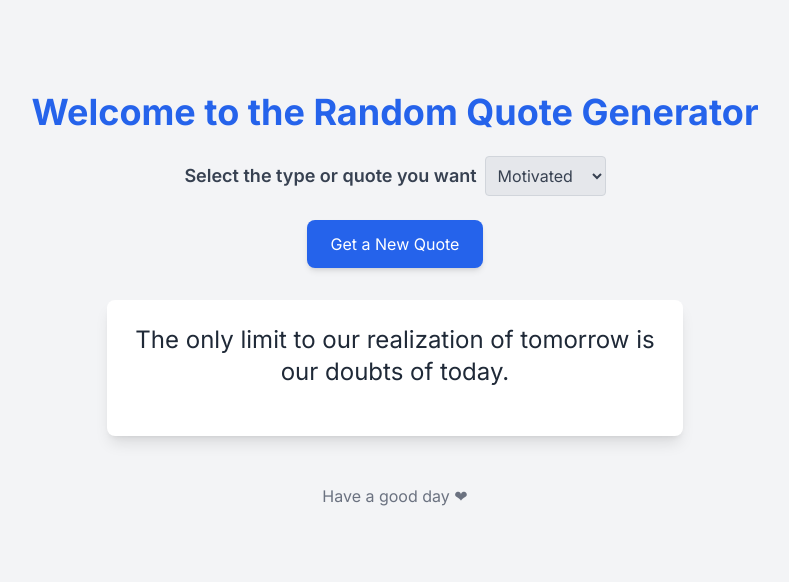
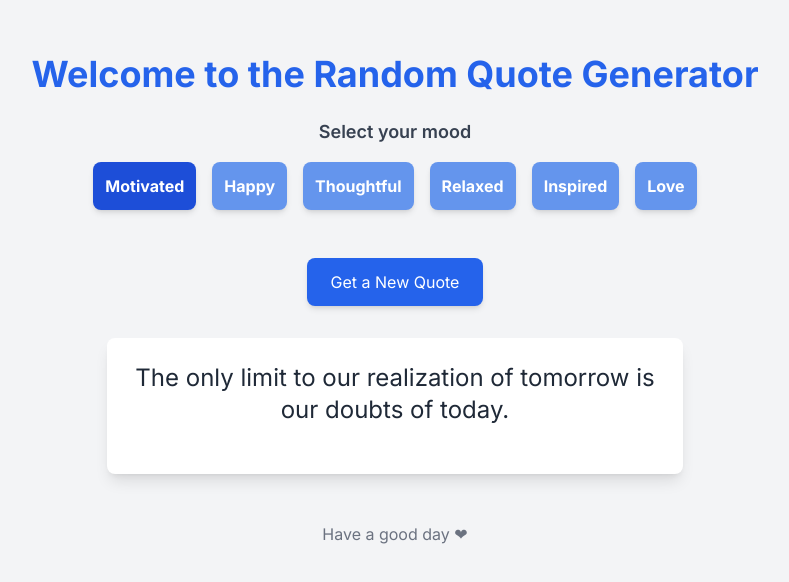
Before and after one commit to ruwinikularathne/quote-generator, a Next.js app: page / in a window 1280 px wide. Shown: the part 104-686 px from the top of the page, without its empty margins (245-1034 px from the left). Built offline with nearby package versions, Linux system fonts and the light colour scheme.

Commit message:
made the mood list some buttons

```diff
--- a/app/page.tsx
+++ b/app/page.tsx
@@ -39,9 +39,10 @@ export default function Home() {
   const [mood, setMood] = useState<keyof typeof moodQuotes>('Motivated');
   const [quote, setQuote] = useState<string>(moodQuotes[mood][0]);
 
-  const getRandomQuote = () => {
-    const randomIndex = Math.floor(Math.random() * moodQuotes[mood].length);
-    setQuote(moodQuotes[mood][randomIndex]);
+  const getRandomQuote = (selectedMood: keyof typeof moodQuotes) => {
+    const randomIndex = Math.floor(Math.random() * moodQuotes[selectedMood].length);
+    setMood(selectedMood);
+    setQuote(moodQuotes[selectedMood][randomIndex]);
   }
 
   return (
@@ -51,30 +52,30 @@ export default function Home() {
         <h1 className="text-4xl font-bold text-blue-600">Welcome to the Random Quote Generator</h1>
       </header>
 
-      {/* Mood Selection */}
+      {/* Mood Selection with Buttons */}
       <section className="text-center mb-6">
-        <label htmlFor="mood-select" className="text-lg font-semibold text-gray-700 mb-4">
-          Select the type or quote you want
-        </label>
-        <select
-          id="mood-select"
-          value={mood}
-          onChange={(e) => setMood(e.target.value as keyof typeof moodQuotes)}
-          className="ml-2 p-2 bg-gray-200 text-gray-700 border border-gray-300 rounded hover:bg-gray-300 focus:bg-gray-300"
-        >
-          {Object.keys(moodQuotes).map((mood) => (
-            <option key={mood} value={mood}>
-              {mood}
-            </option>
+        <h2 className="text-lg font-semibold text-gray-700 mb-4">
+          Select your mood
+        </h2>
+        <div className="flex space-x-4 justify-center">
+          {Object.keys(moodQuotes).map((currentMood) => (
+            <button
+              key={currentMood}
+              onClick={() => getRandomQuote(currentMood as keyof typeof moodQuotes)}
+              className={`p-3 ${
+                mood === currentMood ? 'bg-blue-700' : 'bg-[#6495ED]'
+              } text-white font-bold rounded-lg shadow-md hover:bg-blue-700 transition-colors duration-300`}
+            >
+              {currentMood}
+            </button>
           ))}
-        </select>
+        </div>
       </section>
 
-      {/* Generate Button */}
-      <section className="text-center">
+      <section className="text-center mt-6">
         <button
           className="bg-blue-600 text-white px-6 py-3 rounded-lg shadow-md hover:bg-blue-700 transition-colors duration-300"
-          onClick={getRandomQuote}
+          onClick={() => getRandomQuote(mood)}
         >
           Get a New Quote
         </button>
@@ -89,7 +90,7 @@ export default function Home() {
 
       {/* Footer (Optional) */}
       <footer className="text-center py-4 text-gray-500">
-        <p>Have a good day ❤ </p>
+        <p>Have a good day ❤</p>
       </footer>
     </main>
   );
```
